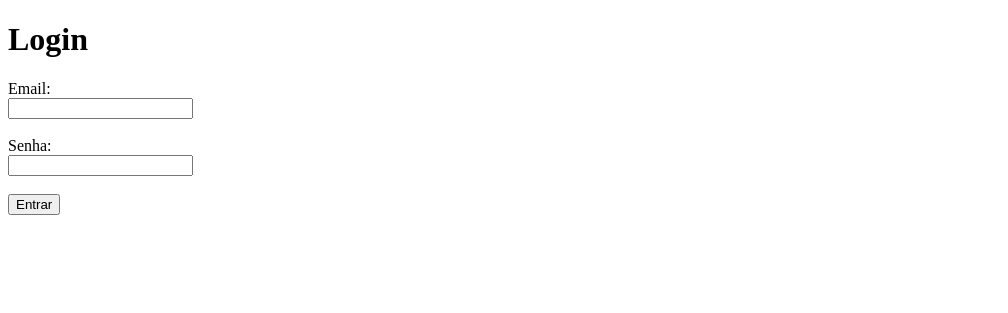
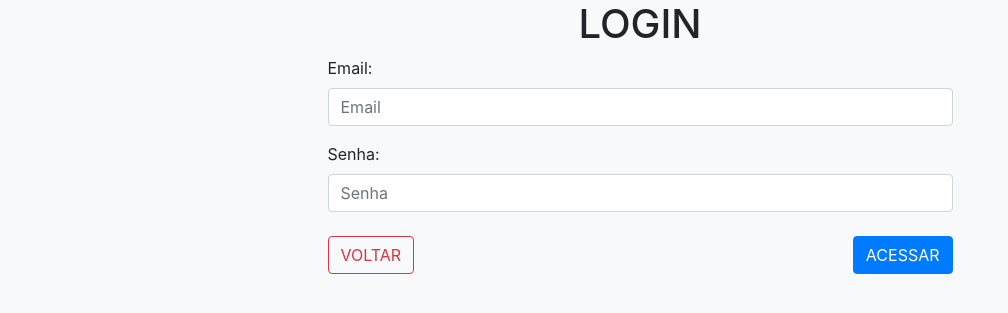
Before and after one commit to caioz7/sistema_login, a PHP site: page /form-login.php in a window 1280 px wide. Shown: the top 313 px of the page, without its empty margins (0-1008 px from the left). Run offline with PHP 8.4, Linux system fonts and the light colour scheme.

Commit message:
Adicionado estilização as páginas

```diff
--- a/form-login.php
+++ b/form-login.php
@@ -1,30 +1,35 @@
-<!doctype html>
-<html>
-    <head>
-        <meta charset="utf-8">
+<?php require_once './assets/header.php'; ?>
+    <h1 class="text-center">LOGIN</h1>
+    <form action="login.php" method="post">
+        <div class="row">
+            <div class="col-sm-6 offset-sm-3">
+                <div class="row">
+                    <div class="col col-sm">
+                        <label for="email">Email:</label>
+                        <input type="email" name="email" class="form-control" id="email" placeholder="Email">
+                    </div>
+                </div>
+                <div class="row mt-3 mb-4">
+                    <div class="col col-sm">
+                        <label for="password">Senha:</label>
+                        <input type="password" name="password" class="form-control" id="password" placeholder="Senha">
+                    </div>
+                </div>
+            </div>
+        </div>
 
-        <title>Login | Sistema de Login PHP</title>
-    </head>
+        <div class="row">
+            <div class="col-sm-6 offset-sm-3">
+                <div class="row justify-content-between">
+                    <div class="col">
+                        <a class="btn btn-outline-danger" href="../sistema_login/" role="button">VOLTAR</a>
+                    </div>
+                    <div class="col">
+                        <button type="submit" class="btn btn-primary float-right">ACESSAR</button>
+                    </div>
+                </div>
+            </div>
+        </div>
 
-    <body>
-
-        <h1> Login</h1>
-
-        <form action="login.php" method="post">
-            <label for="email">Email: </label>
-            <br>
-            <input type="text" name="email" id="email">
-
-            <br><br>
-
-            <label for="password">Senha: </label>
-            <br>
-            <input type="password" name="password" id="password">
-
-            <br><br>
-
-            <input type="submit" value="Entrar">
-        </form>
-
-    </body>
-</html>
+    </form>
+ <?php require_once './assets/footer.php'; ?>
```
Also changed, not shown: home.php (+19 -21 lines), index.php (+19 -25 lines).
